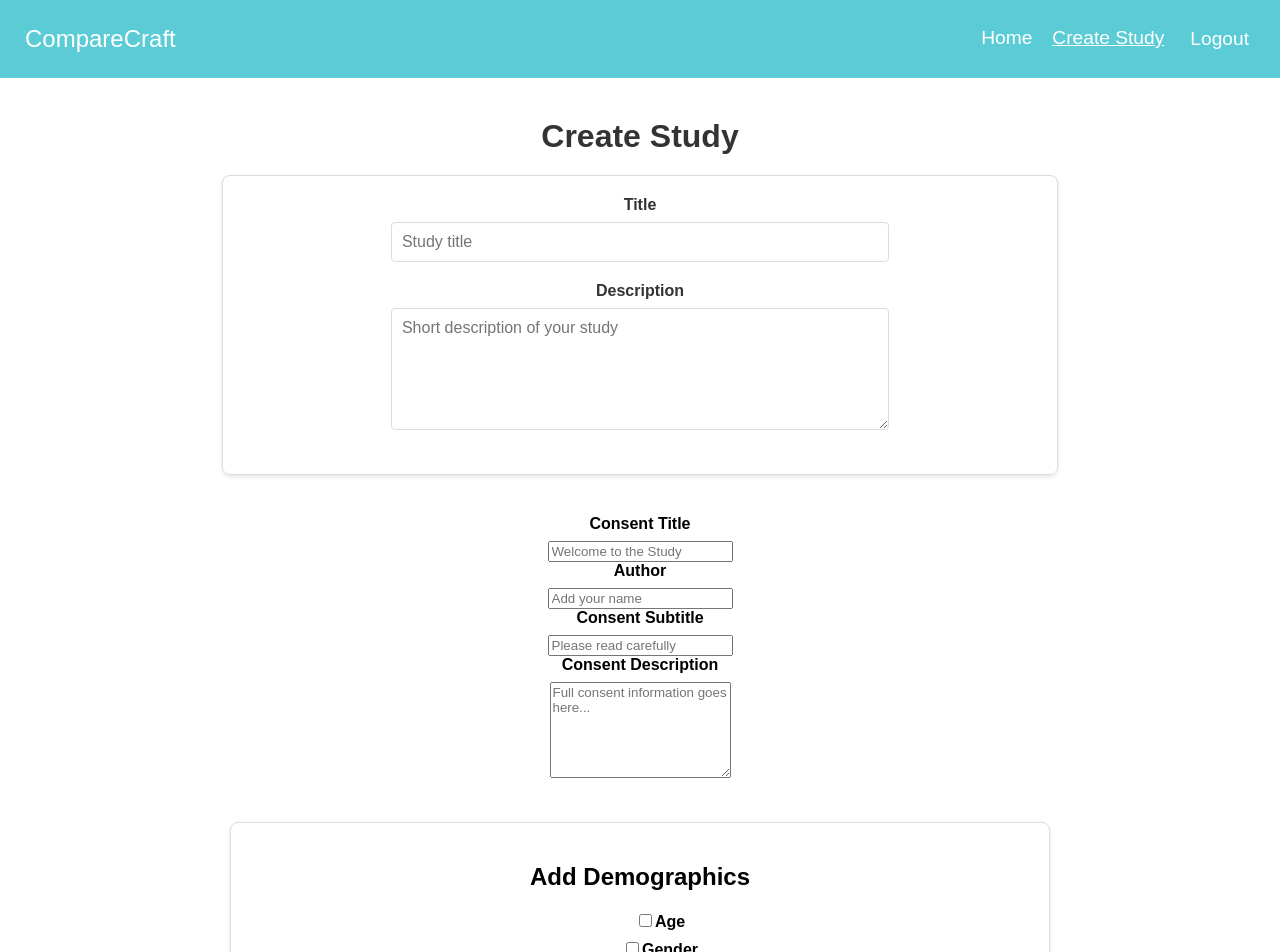
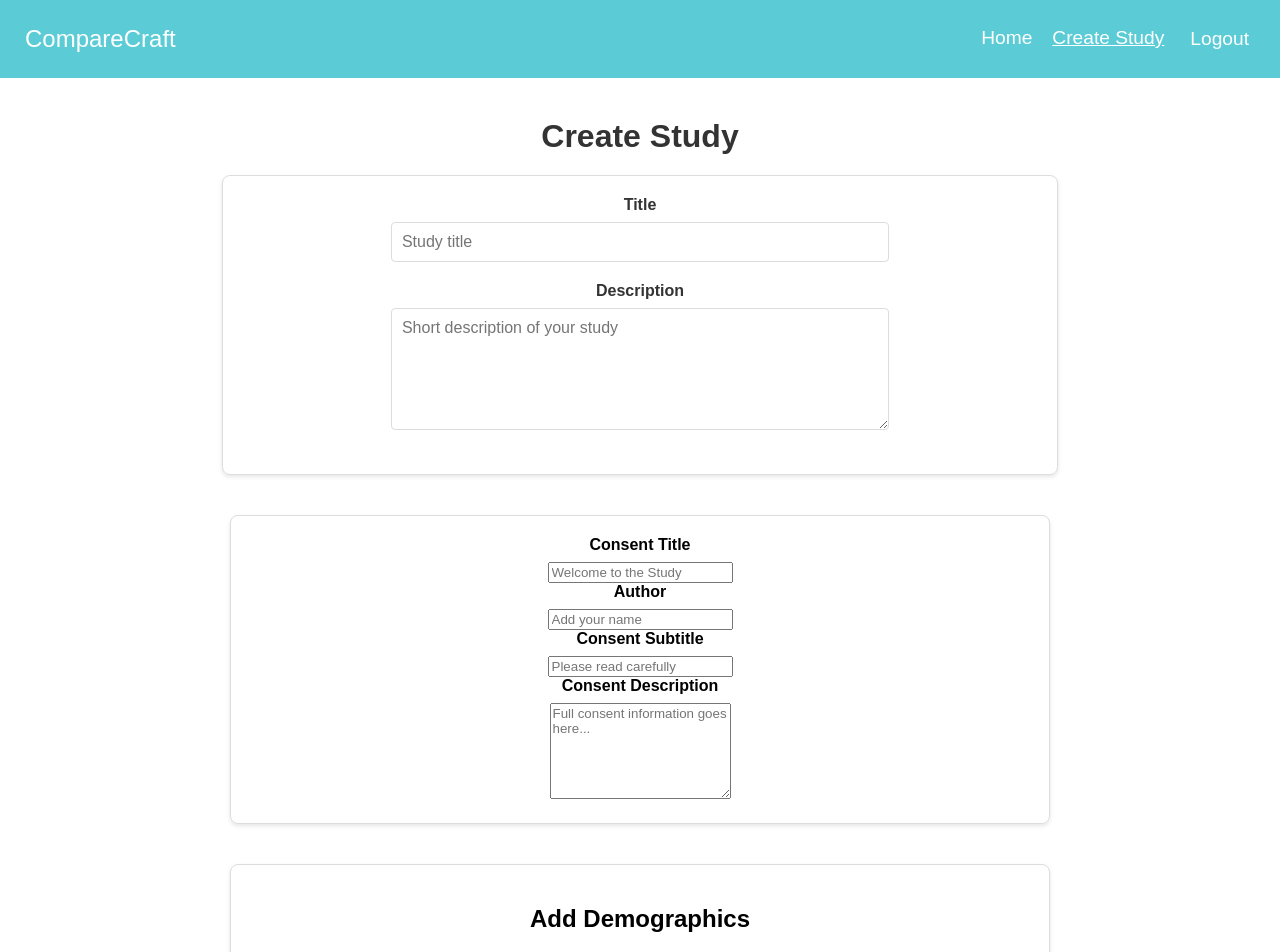
Before and after one commit to miasannstud/webproject, a React (Vite) app in the folder front-end/: page /createStudy in a window 1280 px wide. Shown: the top 952 px of the page. Built offline with nearby package versions, Linux system fonts and the light colour scheme; no server answers; sample sign-in values are in the browser's storage; what country-list would draw is missing.

Commit message:
Update participantflow
added skip if no demographics are set, note there is an issue with loading the quiz?

```diff
--- a/front-end/src/pages/createStudy/consentCard/ConsentCard.jsx
+++ b/front-end/src/pages/createStudy/consentCard/ConsentCard.jsx
@@ -1,3 +1,5 @@
+import styles from './ConsentCard.module.css';
+
 
 function ConsentCard({
   consentTitle,
@@ -10,8 +12,8 @@ function ConsentCard({
   onTextChange,
 }) {
   return (
-    <div>
-
+    <div className={styles.consentContainer}>
+      <div className={styles.consentCard}>
       <div>
         <label htmlFor="consent-title">Consent Title</label>
         <input
@@ -57,6 +59,7 @@ function ConsentCard({
           placeholder="Full consent information goes here..."
         />
       </div>
+      </div>
     </div>
   );
 }
--- /dev/null
+++ b/front-end/src/pages/createStudy/consentCard/ConsentCard.module.css
@@ -0,0 +1,14 @@
+.consentContainer {
+  margin: 40px auto;
+  text-align: center;
+  width: 80%;
+}
+
+.consentCard {
+  border: 1px solid #ddd;
+  border-radius: 8px;
+  padding: 20px;
+  margin-bottom: 20px;
+  box-shadow: 0 2px 4px rgba(0, 0, 0, 0.1);
+  transition: transform 0.2s ease-in-out, box-shadow 0.2s ease-in-out;
+}
--- a/front-end/src/pages/participant/ParticipantFlow.jsx
+++ b/front-end/src/pages/participant/ParticipantFlow.jsx
@@ -22,7 +22,11 @@ function ParticipantFlow() {
 
   const handleConsentNext = () => {
     if (!consent) return;
+    if (study.demographics && study.demographics.length > 0) {
       navigate(`/participant/${studyId}/demographics`);
+    } else {
+      navigate(`/participant/${studyId}/info`);
+    }
   };
 
   const handleDemographicsSubmit = async () => {
```
Also changed, not shown: front-end/src/App.css (line endings or trailing spaces), front-end/src/pages/participant/DemographicsForm.module.css (line endings or trailing spaces). Lines whose indentation alone changed are shown as unchanged.
